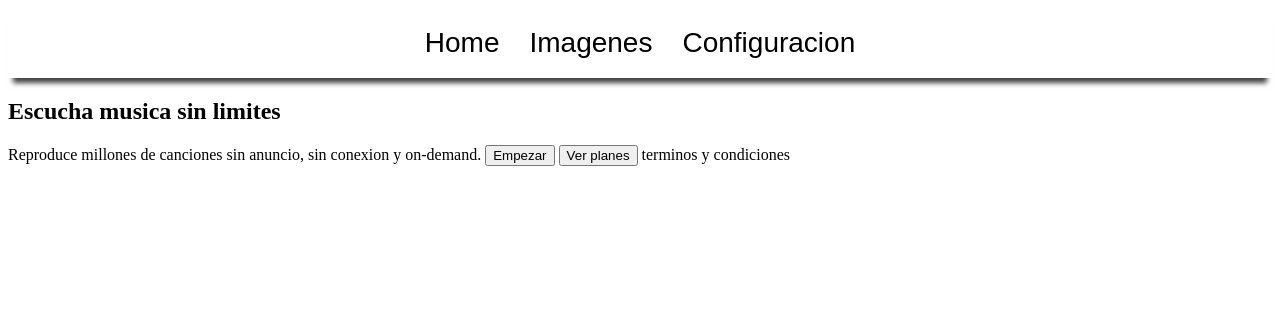
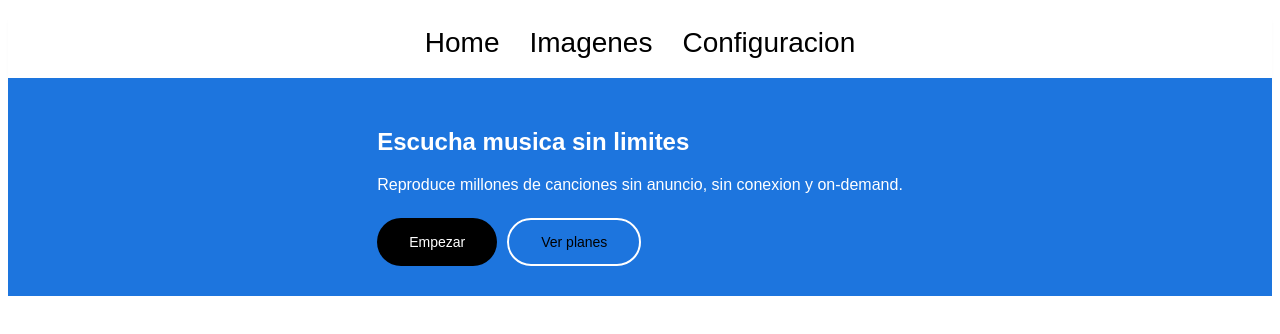
Before and after one commit to ambarbosa76/gitweb23c, a plain HTML site: page index.html in a window 1280 px wide. Drawn offline with Linux system fonts and the light colour scheme.

Commit message:
header estilos agregados

```diff
--- a/index.html
+++ b/index.html
@@ -11,11 +11,14 @@
         <span class="nav-item">Configuracion</span>
     </nav>
     <section class="header">
-        <h2>Escucha musica sin limites</h2>
-        <span>Reproduce millones de canciones sin anuncio, sin conexion y on-demand.</span>
-        <button>Empezar</button>
-        <button>Ver planes</button>
-        <span>terminos y condiciones</span>
+        <div class="header-content">
+            <h2 class="header-title">Escucha musica sin limites</h2>
+            <span>Reproduce millones de canciones sin anuncio, sin conexion y on-demand.</span>
+            <div class="header-buttons">
+                <button class="btn btn-black">Empezar</button>
+                <button class="btn btn-white">Ver planes</button>
+            </div>
+        </div>
     </section>
 </body>
 </html>
--- a/styles.css
+++ b/styles.css
@@ -19,3 +19,54 @@
     margin: 0 15px;
     cursor: pointer;
 }
+
+.header{
+    background-color: rgb(29,117,222);
+    display: flex;
+    justify-content: center;
+    padding: 30px 0;
+    font-family: Arial, Helvetica, sans-serif;
+    color: white;
+  }
+
+.header-content{
+    display: flex;
+    flex-direction: column;
+
+}
+
+.header.title{
+    margin: 0;
+    font-size: 40px;
+    font-weight: 900;
+    margin-bottom: 30px;
+}
+
+.header-desc{
+    font-size: 24px;
+
+}
+
+.header-buttons{
+    display: flex;
+    margin-top: 24px;
+}
+
+.btn{
+    padding: 14px 32px;
+    font-size: 14px;
+    border-radius: 25px;
+    border:none;
+}
+
+.btn-black{
+    background-color: black;
+    color: white;
+    margin-right: 10px;
+}
+
+.btn-white{
+    background-color: transparent;
+    color: black;
+    border: 2px solid white;
+}
```
